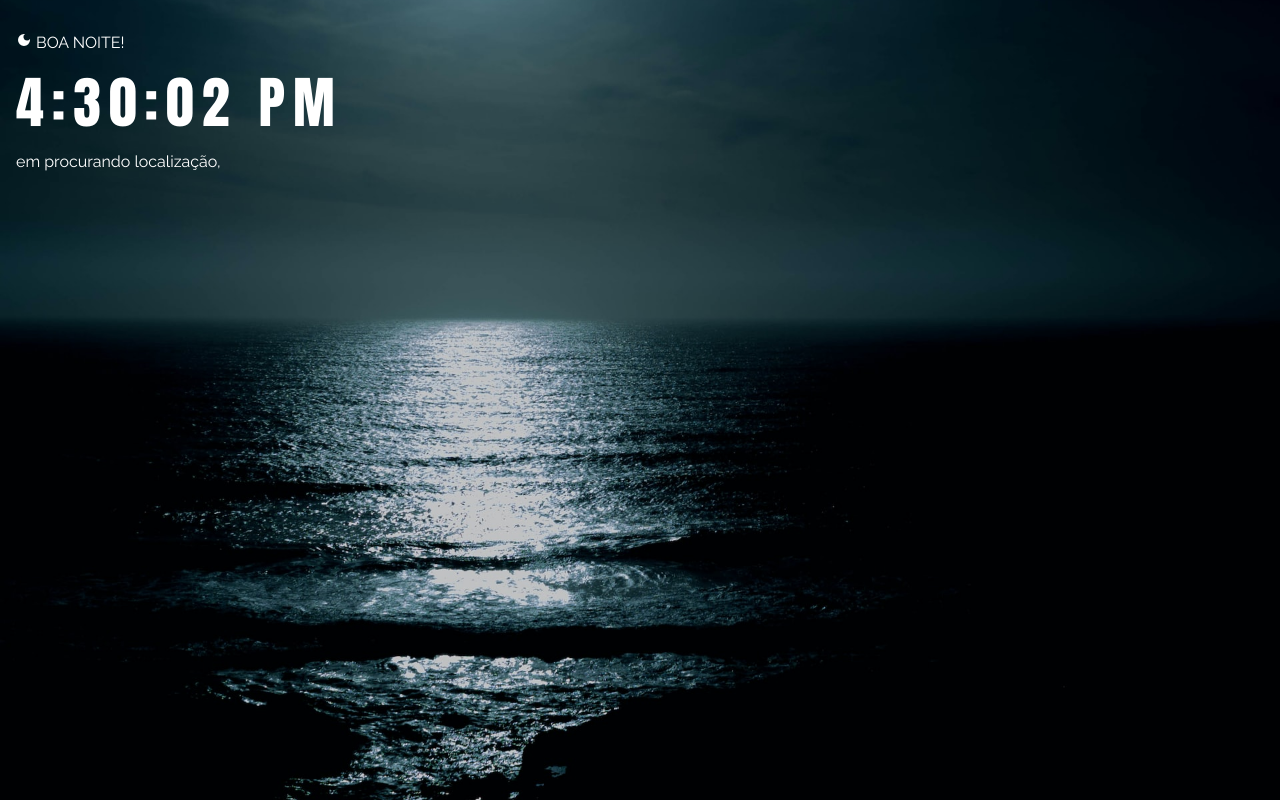
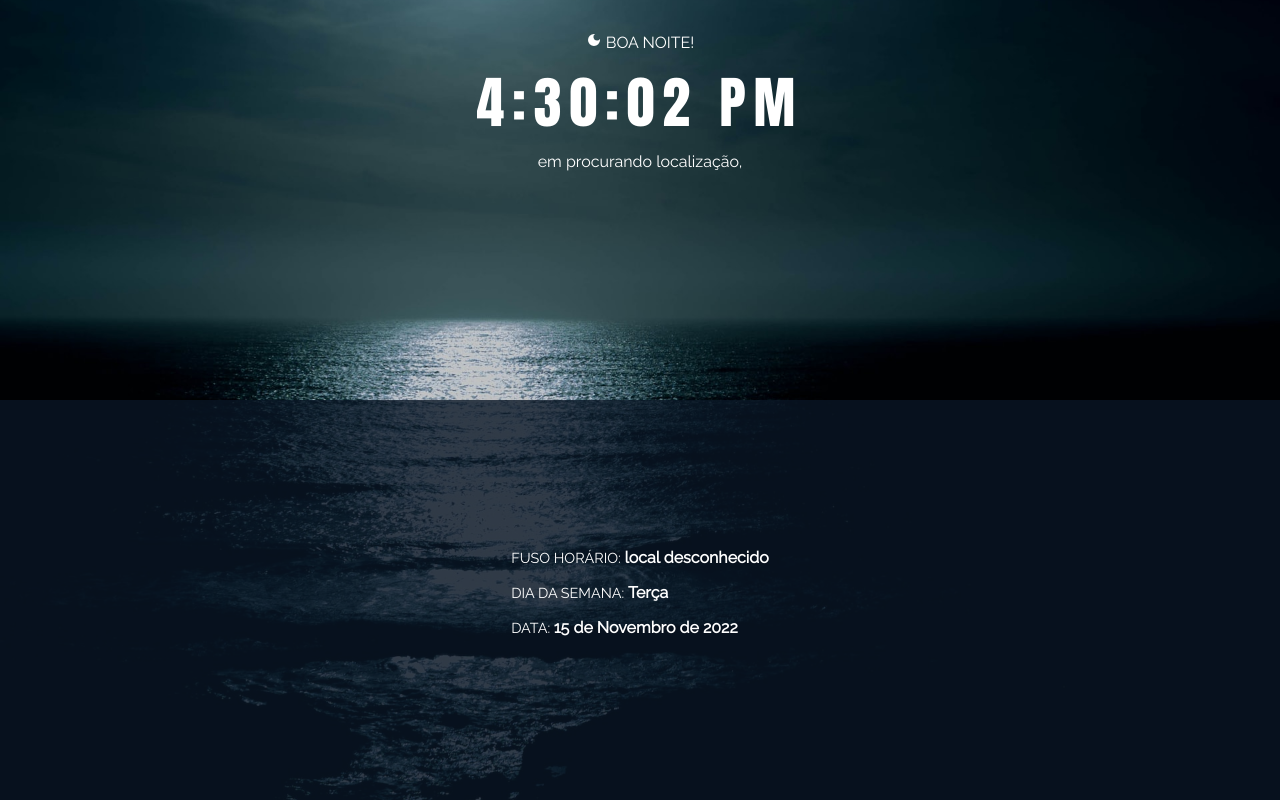
Before and after one commit to Arydiane/clock, a React (Create React App) app: page / in a window 1280 px wide. Built offline with nearby package versions, Linux system fonts and the light colour scheme; no server answers.

Commit message:
feature - adiciona informações sobre data

```diff
--- a/src/components/Clock/Clock.module.scss
+++ b/src/components/Clock/Clock.module.scss
@@ -9,6 +9,8 @@
 
     &__container {
         padding: 2rem 1rem;
+        text-align: center;
+        height: 50%;
     }
 
     &__greeting {
@@ -22,4 +24,32 @@
         font-size: 3.5rem;
         letter-spacing: 0.5rem;
     }
+
+    .information {
+        background-color: $background-night;
+        padding: 2rem 1rem;
+        height: 50%;
+        display: flex;
+        align-items: center;
+        justify-content: center;
+
+        &__container {
+            width: max-content;
+            margin: 0 auto;
+
+        }
+
+        &__text {
+            margin-bottom: 1rem;
+            text-transform: uppercase;
+            font-size: 0.9rem;
+            text-align: justify;
+
+            span {
+                font-weight: bold;
+                text-transform: none;
+                font-size: 1rem;
+            }
+        }
+    }
 }
--- a/src/components/Clock/index.jsx
+++ b/src/components/Clock/index.jsx
@@ -6,9 +6,21 @@ import { MdDarkMode, MdWbSunny } from "react-icons/md";
 
 export default function Clock() {
 
+    const months = ['Janeiro', 'Fevereiro', 'Março', 'Abril', 'Maio', 'Junho', 'Julho', 'Agosto', 'Setembro', 'Outubro', 'Novembro', 'Dezembro']
+    const daysWeek = ['Domingo', 'Segunda', 'Terça', 'Quarta', 'Quinta', 'Sexta', 'Sábado']
+
     let now = new Date()
+
     const [time, setTime] = useState(() => { return now.toLocaleTimeString() })
-    const [location, setLocation] = useState(() => { return { city: "procurando localização", countryCode: "" } })
+    const [location, setLocation] = useState(() => { return { city: "procurando localização", countryCode: "", timezone: "local desconhecido" } })
+    const [currentDate, setcurrentDate] = useState(() => {
+        return {
+            day: now.getDate(),
+            month: now.getMonth(),
+            year: now.getFullYear(),
+            dayWeek: now.getDay()
+        }
+    })
 
     useEffect(() => {
         const api = async () => {
@@ -17,12 +29,14 @@ export default function Clock() {
             if (data.status === 'success') {
                 setLocation({
                     city: data.city,
-                    countryCode: data.countryCode
+                    countryCode: data.countryCode,
+                    timezone: data.timezone
                 })
             } else {
                 setLocation({
                     city: "local desconhecido",
-                    countryCode: ""
+                    countryCode: "",
+                    timezone: "local desconhecido"
                 })
             }
         }
@@ -51,6 +65,7 @@ export default function Clock() {
     setInterval(updateTime, 1000)
 
     return (
+        <>
             <section
                 className={styles.clock}
                 style={{ backgroundImage: time.slice(0, 2) < 18 ? `url(${backgroundDay})` : `url(${backgroundNight})` }}
@@ -64,6 +79,19 @@ export default function Clock() {
                         em {location.city}, {location.countryCode}
                     </p>
                 </div>
+                <article
+                    className={styles.information}
+                    style={{ backgroundColor: time.slice(0, 2) < 18 ? "$background-day" : "$background-night" }}
+                >
+                    <div className={styles.information__container}>
+                        <p className={styles.information__text}>Fuso horário: <span>{location.timezone}</span></p>
+                        <p className={styles.information__text}>Dia da semana: <span>{daysWeek[currentDate.dayWeek]}</span></p>
+                        <p className={styles.information__text}>Data: <span>{currentDate.day} de {months[currentDate.month]} de {currentDate.year}</span></p>
+                    </div>
+
+                </article>
             </section>
+
+        </>
     )
 }
--- a/src/styles/_variables.scss
+++ b/src/styles/_variables.scss
@@ -5,7 +5,7 @@ $font-light: 'Raleway', sans-serif;
 //colors
 $text-color: #ffffff;
 $background-day: #bfced3ba;
-$background-night: #0a162668;
+$background-night: #0a1626c8;
 
 //$background-day: #BFCED3;
 //$background-night: #0A1626;
```
Lines whose indentation alone changed are shown as unchanged.
